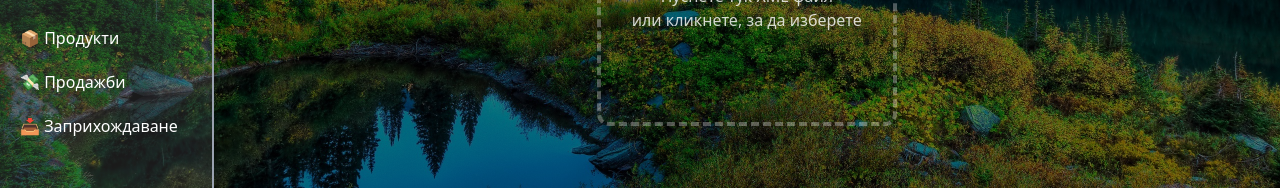
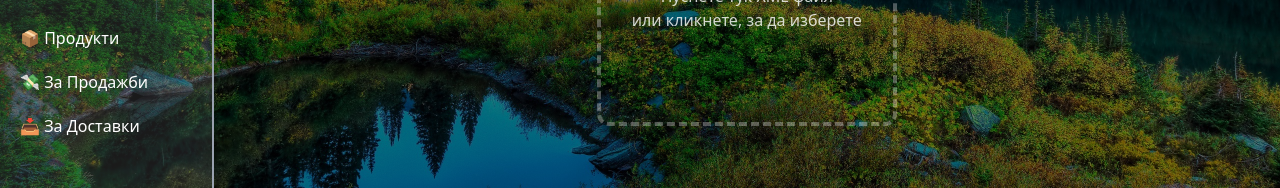
Before and after one commit to Ventsislav57/stock-management, a Next.js app: page /stock-out in a window 1280 px wide. Shown: the part 457-645 px from the top of the page. Built offline with nearby package versions, Linux system fonts and the light colour scheme.

Commit message:
change page name

```diff
--- a/components/navigation/SideNav.jsx
+++ b/components/navigation/SideNav.jsx
@@ -47,8 +47,8 @@ const SideNav = () => {
                     <span className="absolute top-2 right-5 text-2xl" onClick={() => setIsMenuOpen(!isMenuOpen)}>X</span>
                     <ul className="w-full flex flex-col gap-5 justify-start mt-20 px-5">
                         <Link className="text-xl" href="/products">📦 Продукти</Link>
-                        <Link className="text-xl" href="/stock-out">💸 Продажби</Link>
-                        <Link className="text-xl" href="/stock-in">📥 Заприхождаване</Link>
+                        <Link className="text-xl" href="/stock-out">💸 За Продажби</Link>
+                        <Link className="text-xl" href="/stock-in">📥 За Доставки </Link>
                     </ul>
 
                     <button
@@ -65,8 +65,8 @@ const SideNav = () => {
             <div className="hidden lg:block w-full px-5 text-white">
                 <ul className="w-full flex flex-col gap-5 justify-start">
                     <Link className="text-md 2xl:text-xl" href="/products">📦 Продукти</Link>
-                    <Link className="text-md 2xl:text-xl" href="/stock-out">💸 Продажби</Link>
-                    <Link className="text-md 2xl:text-xl" href="/stock-in">📥 Заприхождаване</Link>
+                    <Link className="text-md 2xl:text-xl" href="/stock-out">💸 За Продажби</Link>
+                    <Link className="text-md 2xl:text-xl" href="/stock-in">📥 За Доставки </Link>
                 </ul>
             </div>
 
```
